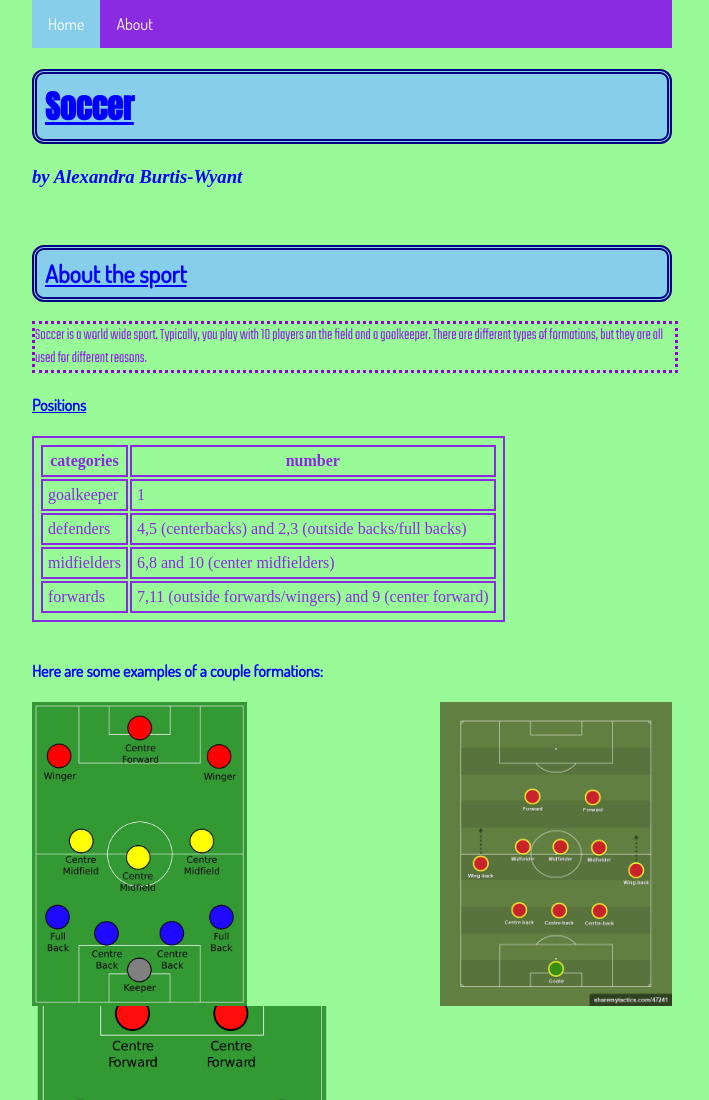
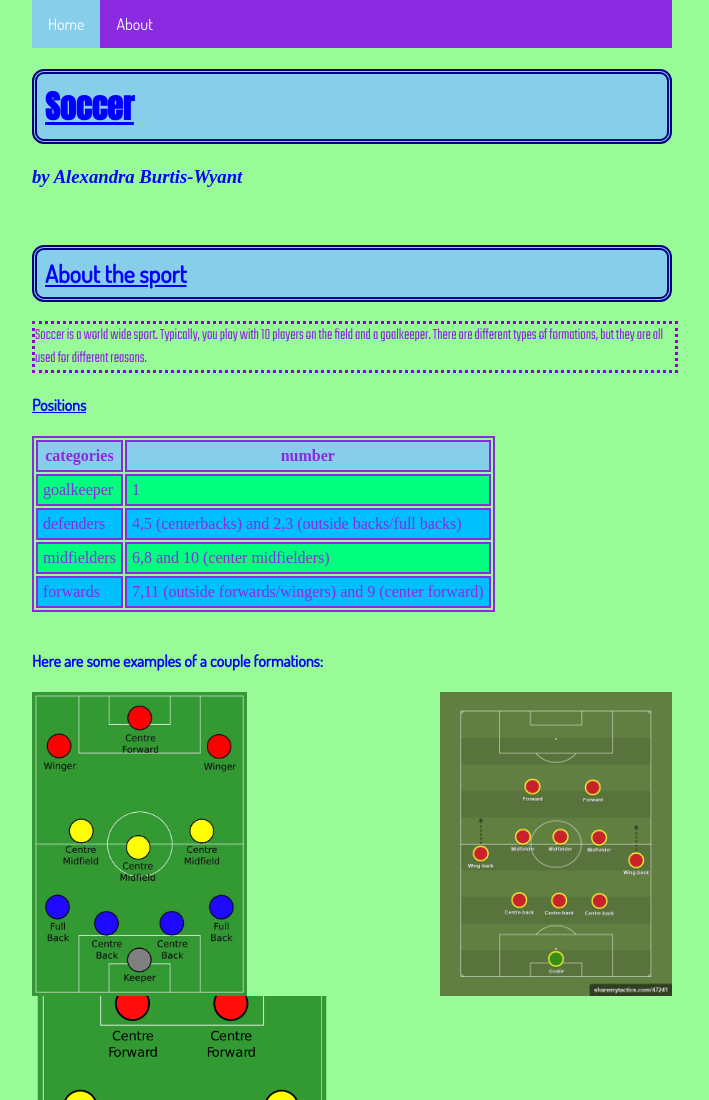
Before and after one commit to alexbw23/alexbw23.github.io, a plain HTML site: page index.html in a window 1280 px wide. Shown: the top 1100 px of the page, without its empty margins (288-997 px from the left). Drawn offline with Linux system fonts and the light colour scheme.

Commit message:
Add files via upload

```diff
--- a/burtis-wyant-style.css
+++ b/burtis-wyant-style.css
@@ -51,11 +51,18 @@
 
                 table, th, td {
                  border: 2px double blueviolet;
-                padding: 5px
                  /*border-collapse: collapse;*/
 
                 }
 
                 th, td {
+                padding: 5px;
+                }
 
+                tr:nth-child(even){background: springgreen}
+                tr:nth-child(odd){background: deepskyblue}
+                tr:hover {background: skyblue}
+
+                th {
+                background-color: skyblue
                 }
```
